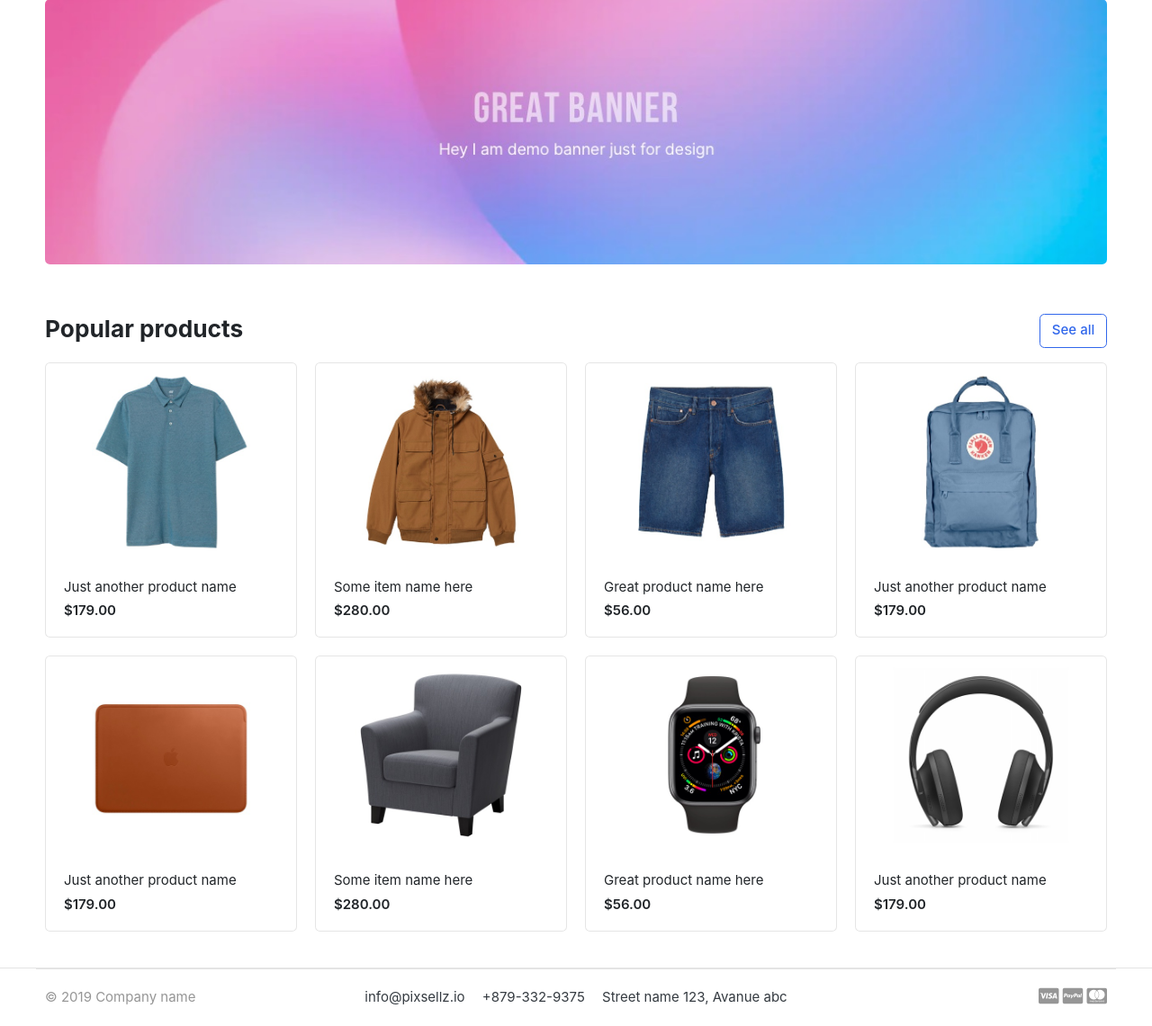
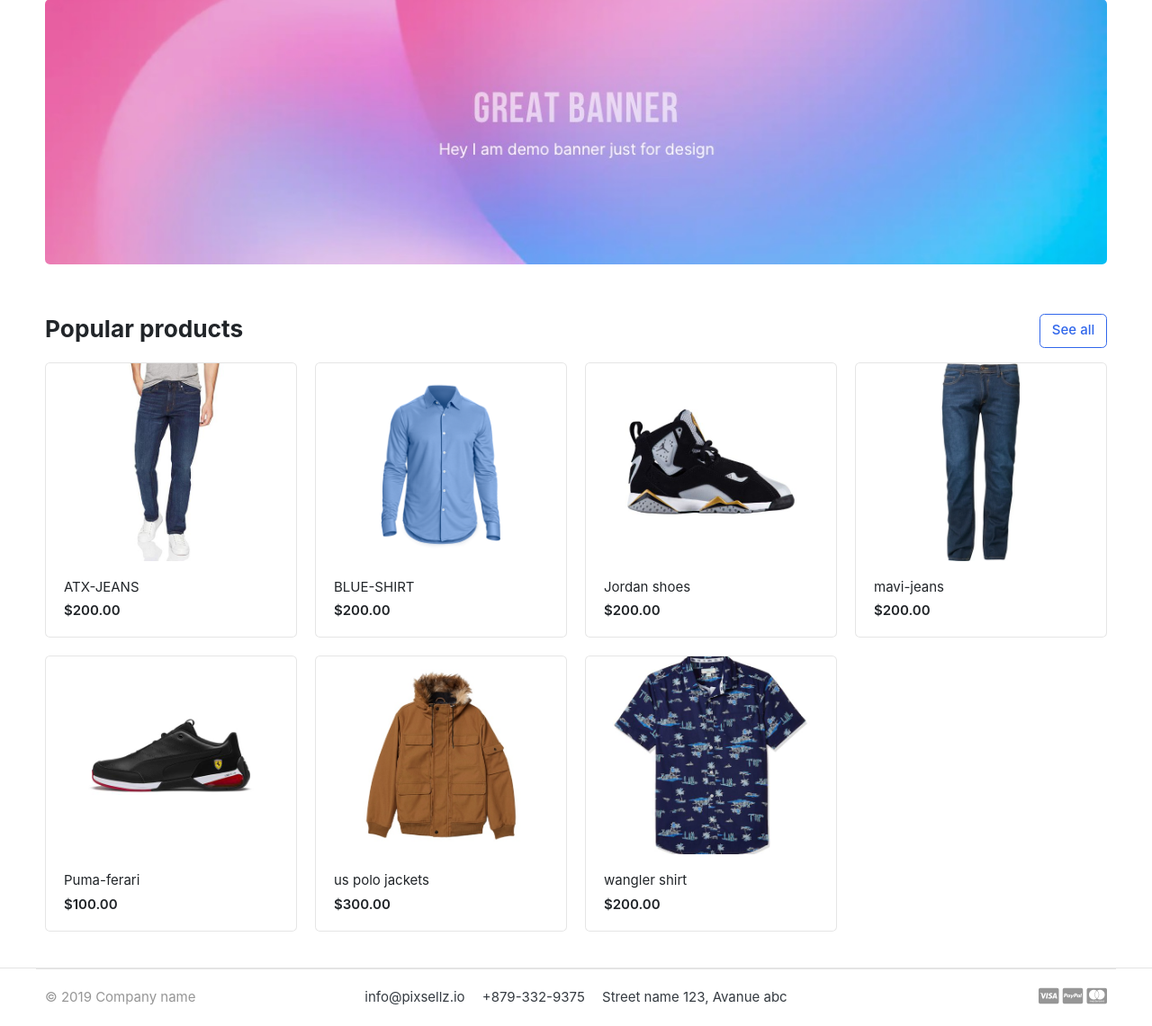
Before and after one commit to NMMalika/5.1-greatkart_template, a Django app: page / in a window 1280 px wide. Shown: the part 139-1280 px from the top of the page at 90% size. Run offline with Django 5.2, Linux system fonts and the light colour scheme; data comes from the database, SQL or seed files in the repository; both versions use the stored data as it was after the commit; some libraries are stand-ins or nearby versions; some web fonts are replaced.

Commit message:
path getting database from store

```diff
--- a/greatkart/urls.py
+++ b/greatkart/urls.py
@@ -24,4 +24,5 @@
 urlpatterns = [
     path("admin/", admin.site.urls),
     path('', views.home, name='home'),
+
 ] + static(settings.MEDIA_URL,document_root=settings.MEDIA_ROOT)
--- a/greatkart/views.py
+++ b/greatkart/views.py
@@ -1,5 +1,14 @@
 
 from django.shortcuts import render
+from category.models import Category
+from store.models import Product
+
 
 def home(request):
-    return render(request, 'home.html')
+    product = Product.objects.all().filter(available=True).order_by('created_at')
+    categories = Category.objects.all()
+    context = {
+        'products': product,
+        'categories': categories,
+    }
+    return render(request, 'home.html', context)
--- a/store/models.py
+++ b/store/models.py
@@ -11,7 +11,7 @@
     available = models.BooleanField(default=True)
     created_at = models.DateTimeField(auto_now_add=True)
     updated_at = models.DateTimeField(auto_now=True)
-    product_image = models.ImageField(upload_to='photos/products', blank=True)
+    product_image = models.ImageField(upload_to='photos/products', blank=False, null=False)
     category = models.ForeignKey('category.Category', on_delete=models.CASCADE, related_name='products')
 
     class Meta:
--- /dev/null
+++ b/store/urls.py
@@ -0,0 +1,2 @@
+from django.urls import path
+from . import views
--- a/templates/home.html
+++ b/templates/home.html
@@ -32,80 +32,18 @@
 
 
             <div class="row">
+                {% for product in products %}
                 <div class="col-md-3">
                     <div class="card card-product-grid">
-                        <a href="./product-detail.html" class="img-wrap"> <img src={% static 'images/items/1.jpg' %}> </a>
+                        <a href="./product-detail.html" class="img-wrap"> <img src="{{ product.product_image.url }}" alt="{{ product.product_name }}"> </a>
                         <figcaption class="info-wrap">
-                            <a href="./product-detail.html" class="title">Just another product name</a>
-                            <div class="price mt-1">$179.00</div> <!-- price-wrap.// -->
+                            <a href="./product-detail.html" class="title">{{ product.product_name }}</a>
+                            <div class="price mt-1">${{ product.price }}</div> <!-- price-wrap.// -->
                         </figcaption>
                     </div>
                 </div> <!-- col.// -->
-                <div class="col-md-3">
-                    <div class="card card-product-grid">
-                        <a href="./product-detail.html" class="img-wrap"> <img src={% static 'images/items/2.jpg' %}> </a>
-                        <figcaption class="info-wrap">
-                            <a href="./product-detail.html" class="title">Some item name here</a>
-                            <div class="price mt-1">$280.00</div> <!-- price-wrap.// -->
-                        </figcaption>
-                    </div>
-                </div> <!-- col.// -->
-                <div class="col-md-3">
-                    <div class="card card-product-grid">
-                        <a href="./product-detail.html" class="img-wrap"> <img src={% static 'images/items/3.jpg' %}> </a>
-                        <figcaption class="info-wrap">
-                            <a href="./product-detail.html" class="title">Great product name here</a>
-                            <div class="price mt-1">$56.00</div> <!-- price-wrap.// -->
-                        </figcaption>
-                    </div>
-                </div> <!-- col.// -->
-                <div class="col-md-3">
-                    <div class="card card-product-grid">
-                        <a href="./product-detail.html" class="img-wrap"> <img src={% static 'images/items/4.jpg' %}> </a>
-                        <figcaption class="info-wrap">
-                            <a href="./product-detail.html" class="title">Just another product name</a>
-                            <div class="price mt-1">$179.00</div> <!-- price-wrap.// -->
-                        </figcaption>
-                    </div>
-                </div> <!-- col.// -->
-                <div class="col-md-3">
-                    <div class="card card-product-grid">
-                        <a href="./product-detail.html" class="img-wrap"> <img src={% static 'images/items/5.jpg' %}> </a>
-                        <figcaption class="info-wrap">
-                            <a href="./product-detail.html" class="title">Just another product name</a>
-                            <div class="price mt-1">$179.00</div> <!-- price-wrap.// -->
-                        </figcaption>
-                    </div>
-                </div> <!-- col.// -->
-                <div class="col-md-3">
-                    <div class="card card-product-grid">
-                        <a href="./product-detail.html" class="img-wrap"> <img src={% static 'images/items/6.jpg' %}> </a>
-                        <figcaption class="info-wrap">
-                            <a href="./product-detail.html" class="title">Some item name here</a>
-                            <div class="price mt-1">$280.00</div> <!-- price-wrap.// -->
-                        </figcaption>
-                    </div>
-                </div> <!-- col.// -->
-                <div class="col-md-3">
-                    <div class="card card-product-grid">
-                        <a href="./product-detail.html" class="img-wrap"> <img src={% static 'images/items/7.jpg' %}> </a>
-                        <figcaption class="info-wrap">
-                            <a href="./product-detail.html" class="title">Great product name here</a>
-                            <div class="price mt-1">$56.00</div> <!-- price-wrap.// -->
-                        </figcaption>
-                    </div>
-                </div> <!-- col.// -->
-                <div class="col-md-3">
-                    <div class="card card-product-grid">
-                        <a href="./product-detail.html" class="img-wrap"> <img src={% static 'images/items/9.jpg' %}> </a>
-                        <figcaption class="info-wrap">
-                            <a href="./product-detail.html" class="title">Just another product name</a>
-                            <div class="price mt-1">$179.00</div> <!-- price-wrap.// -->
-                        </figcaption>
-                    </div>
-                </div> <!-- col.// -->
-            </div> <!-- row.// -->
 
+                {% endfor %}
         </div><!-- container // -->
     </section>
     <!-- ========================= SECTION  END// ========================= -->
```
Also changed, not shown: db.sqlite3, media/photos/products/Blue-Shirt.jpg (added), media/photos/products/Mavi_jeans.jpg (added), media/photos/products/US-Polo-Assn_Jacket.jpg (added), store/migrations/0002_alter_product_product_image.py (added).
